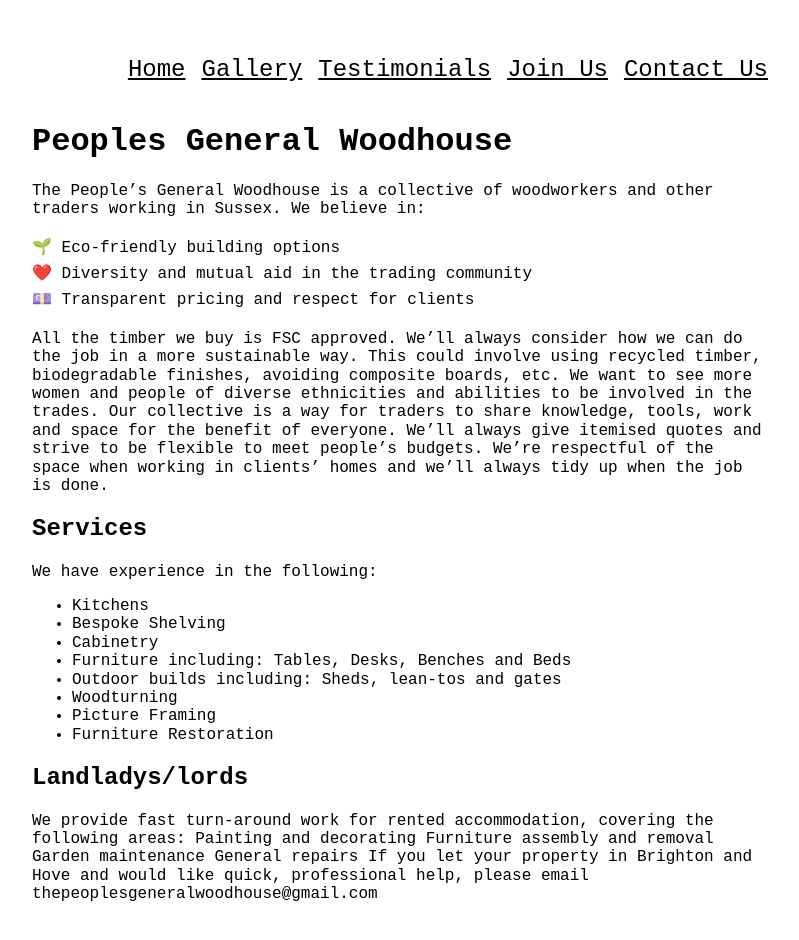
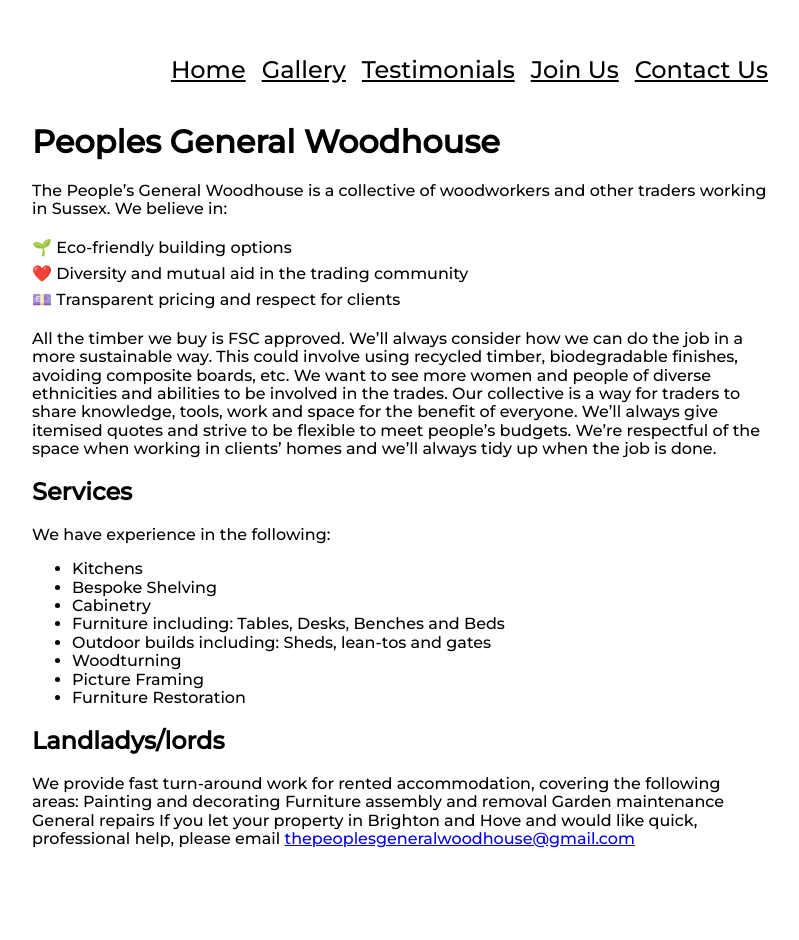
Before and after one commit to chromebanana/pgw, a React (Create React App) app: page / in a window 1280 px wide. Shown: the top 940 px of the page, without its empty margins (240-1039 px from the left). After the commit the page ends 896 px from the top, so only its background shows below. Built offline with nearby package versions, Linux system fonts and the light colour scheme.

Commit message:
ready to deploy

```diff
--- a/src/App.css
+++ b/src/App.css
@@ -1,7 +1,9 @@
+@import url('https://fonts.googleapis.com/css2?family=Montserrat:wght@500&display=swap');
+
 body {
   margin: 0;
   padding: 0;
-  font-family: "Courier New", Courier, monospace;
+  font-family: "Montserrat", sans-serif;
     background: none;
   -webkit-font-smoothing: antialiased;
   -moz-osx-font-smoothing: grayscale;
--- a/src/App.js
+++ b/src/App.js
@@ -9,7 +9,7 @@ class App extends Component {
   render() {
  // TODO: https://en.wikipedia.org/wiki/Centrifugal_governor
   return (
-    <div className="App mw7 w-90 ph3 pv4-l pv4-m center">
+    <div className="App mw7 w-90 ph3 pv4-l pv4-m center ">
         <Router>
           <Navigation />
           <BaseRouter/>
--- a/src/pages/Gallery.js
+++ b/src/pages/Gallery.js
@@ -1,4 +1,5 @@
 import React from 'react';
+import axios from 'axios';
 import ImageThumb from '../components/Image';
 
 class Gallery extends React.Component {
--- a/src/pages/Home.js
+++ b/src/pages/Home.js
@@ -33,7 +33,7 @@ return (
 		Furniture assembly and removal
 		Garden maintenance
 		General repairs
-	If you let your property in Brighton and Hove and would like quick, professional help, please email thepeoplesgeneralwoodhouse@gmail.com</p>
+	If you let your property in Brighton and Hove and would like quick, professional help, please email <a href="mailto:thepeoplesgeneralwoodhouse@gmail.com">thepeoplesgeneralwoodhouse@gmail.com</a></p>
 </div>
 );
 }
--- a/src/pages/Join.js
+++ b/src/pages/Join.js
@@ -38,7 +38,7 @@ return (
         <li className="pv1">Barnaby Ash</li>
     </ul>
     <h2>How to apply</h2>
-    <p>What to be involved? Send us an email at thepeoplesgeneralwoodhouse@gmail.com</p>
+    <p>What to be involved? Send us an email at <a href="mailto:thepeoplesgeneralwoodhouse@gmail.com">thepeoplesgeneralwoodhouse@gmail.com</a></p>
 </div>
 );
 }
--- a/src/pages/Testimonials.js
+++ b/src/pages/Testimonials.js
@@ -5,7 +5,8 @@ class Testimonials extends React.Component {
  render() {
  	return (
        <div>
-  hi
+ 		<p>"Jobs a goodun"</p>
+ 		<p>"Quality Merch"</p>
        </div>
     );
  }
```
